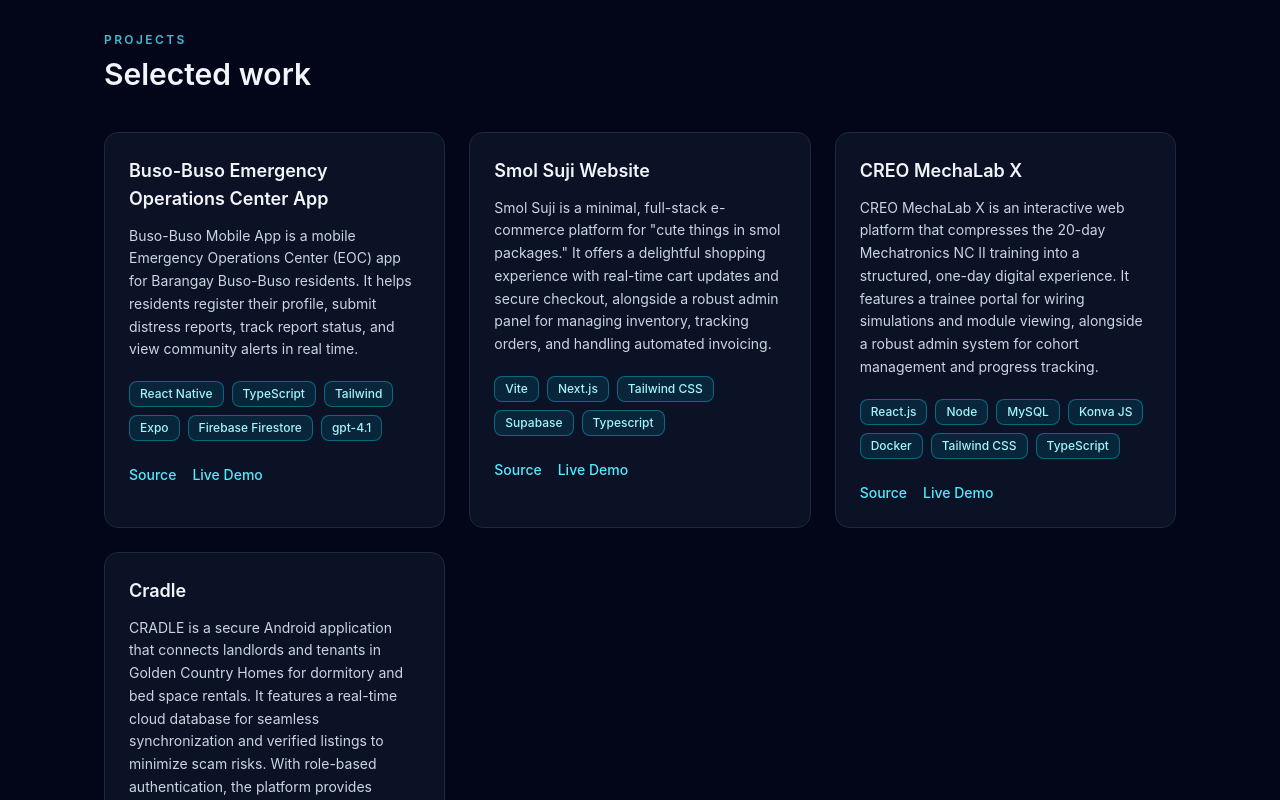
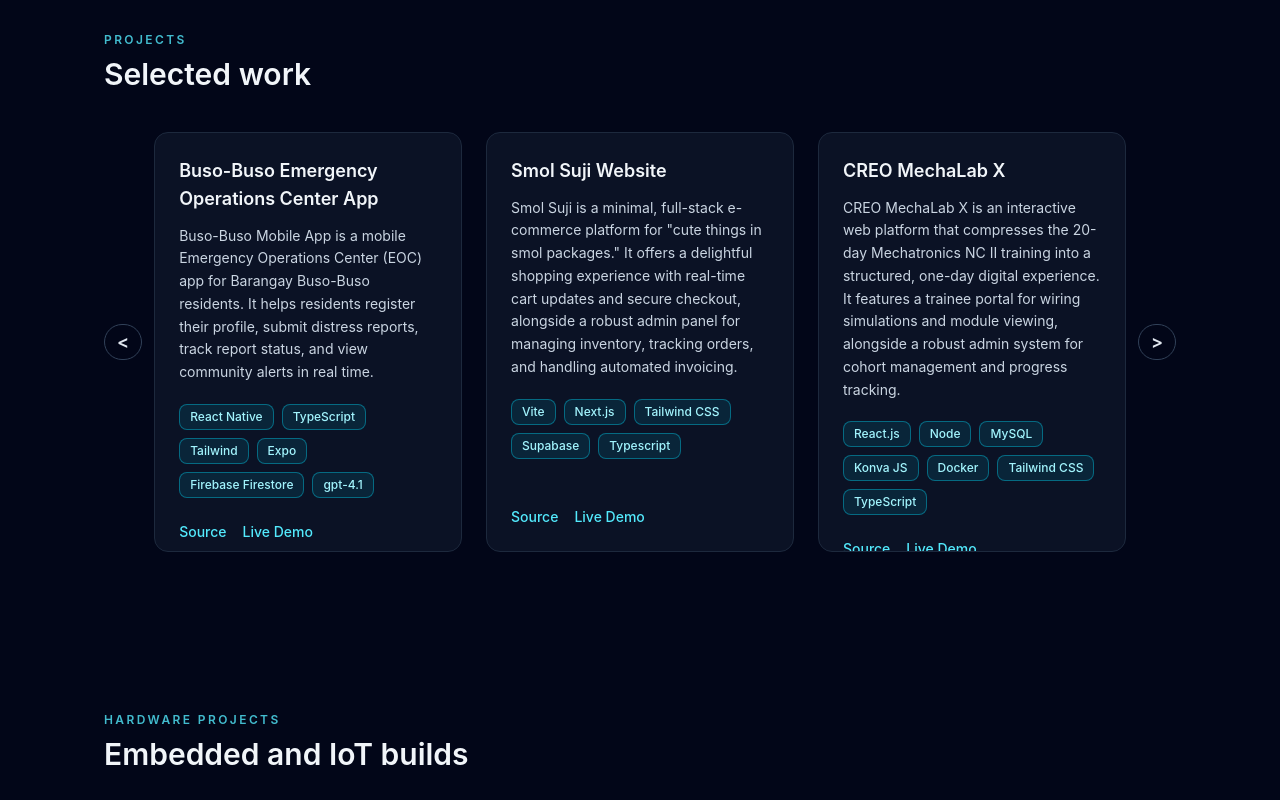
Before and after one commit to jaiacedera/JaiAcedera-Portfolio, a React (Vite) app: page / in a window 1280 px wide. Shown: the part 3840-4640 px from the top of the page. Built offline with nearby package versions, Linux system fonts and the light colour scheme.

Commit message:
project carousel on laptop dimension

```diff
--- a/src/App.tsx
+++ b/src/App.tsx
@@ -295,6 +295,21 @@
   const goToNextProject = () => {
     setActiveProjectIndex((prev) => (prev + 1) % projects.length)
   }
+
+  const [desktopProjectStartIndex, setDesktopProjectStartIndex] = useState(0)
+
+  const goToPreviousDesktopProjects = () => {
+    setDesktopProjectStartIndex((prev) => (prev - 1 + projects.length) % projects.length)
+  }
+
+  const goToNextDesktopProjects = () => {
+    setDesktopProjectStartIndex((prev) => (prev + 1) % projects.length)
+  }
+
+  const visibleDesktopProjects =
+    projects.length === 0
+      ? []
+      : Array.from({ length: Math.min(3, projects.length) }, (_, offset) => projects[(desktopProjectStartIndex + offset) % projects.length])
 
   const [activeHardwareIndex, setActiveHardwareIndex] = useState(0)
 
@@ -720,7 +735,7 @@
           {/* Mobile carousel */}
           <div className="space-y-4 lg:hidden">
             <article
-              className="flex h-full flex-col rounded-xl border border-slate-200 bg-white dark:border-slate-800 dark:bg-slate-900/70 p-6 transition hover:-translate-y-1 hover:border-cyan-400/60"
+              className="flex h-full min-h-105 max-h-105 overflow-hidden flex-col rounded-xl border border-slate-200 bg-white dark:border-slate-800 dark:bg-slate-900/70 p-6 transition hover:-translate-y-1 hover:border-cyan-400/60"
               onTouchStart={(e) => { projectTouchStartX.current = e.touches[0].clientX }}
               onTouchEnd={(e) => {
                 if (projectTouchStartX.current === null) return
@@ -771,12 +786,22 @@
             </div>
           </div>
 
-          {/* Desktop grid */}
-          <div className="hidden lg:grid gap-6 lg:grid-cols-3">
-            {projects.map((project) => (
+          {/* Laptop/Desktop view: 3 cards + right arrow */}
+          <div className="hidden lg:flex items-stretch gap-3">
+            <button
+              type="button"
+              onClick={goToPreviousDesktopProjects}
+              className="self-center rounded-full border border-slate-300 px-3 py-2 text-lg font-semibold leading-none text-slate-700 transition hover:border-cyan-300 hover:text-cyan-700 dark:border-slate-700 dark:text-slate-200 dark:hover:text-cyan-300"
+              aria-label="Show previous projects"
+            >
+              &lt;
+            </button>
+
+            <div className="grid flex-1 gap-6 lg:grid-cols-3">
+              {visibleDesktopProjects.map((project, index) => (
                 <article
-                key={project.title}
-                className="flex h-full flex-col rounded-xl border border-slate-200 bg-white dark:border-slate-800 dark:bg-slate-900/70 p-6 transition hover:-translate-y-1 hover:border-cyan-400/60"
+                  key={`${project.title}-${desktopProjectStartIndex}-${index}`}
+                  className="flex h-full min-h-105 max-h-105 overflow-hidden flex-col rounded-xl border border-slate-200 bg-white dark:border-slate-800 dark:bg-slate-900/70 p-6 transition hover:-translate-y-1 hover:border-cyan-400/60"
                 >
                   <h3 className="text-lg font-semibold text-slate-900 dark:text-slate-100">{project.title}</h3>
                   <p className="mt-3 text-sm leading-relaxed text-slate-600 dark:text-slate-300">{project.description}</p>
@@ -792,7 +817,7 @@
                     ))}
                   </div>
 
-                <div className="mt-6 flex items-center gap-4 text-sm">
+                  <div className="mt-auto pt-6 flex items-center gap-4 text-sm">
                     <a href={project.sourceUrl} className="font-medium text-cyan-700 transition hover:text-cyan-800 dark:text-cyan-300 dark:hover:text-cyan-200">
                       Source
                     </a>
@@ -802,6 +827,16 @@
                   </div>
                 </article>
               ))}
+            </div>
+
+            <button
+              type="button"
+              onClick={goToNextDesktopProjects}
+              className="self-center rounded-full border border-slate-300 px-3 py-2 text-lg font-semibold leading-none text-slate-700 transition hover:border-cyan-300 hover:text-cyan-700 dark:border-slate-700 dark:text-slate-200 dark:hover:text-cyan-300"
+              aria-label="Show next projects"
+            >
+              &gt;
+            </button>
           </div>
         </section>
 
```
Lines whose indentation alone changed are shown as unchanged.
